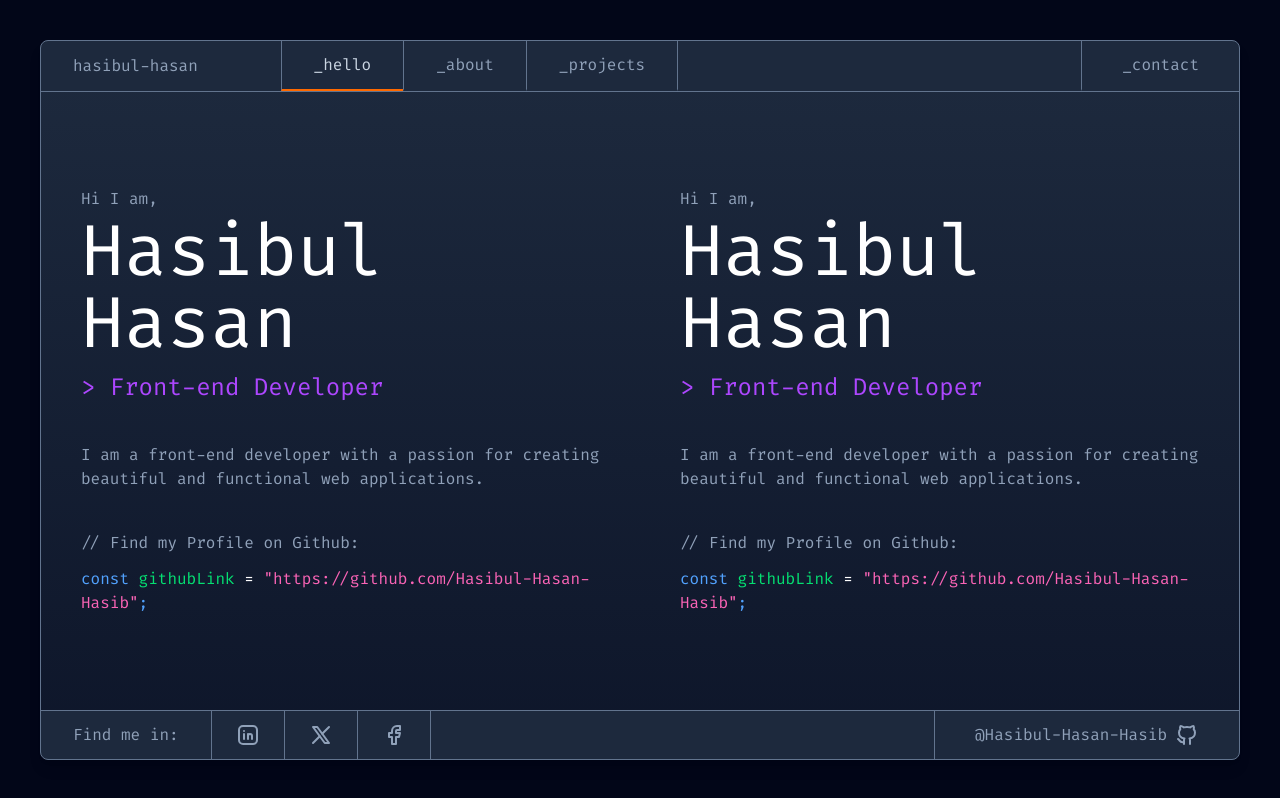
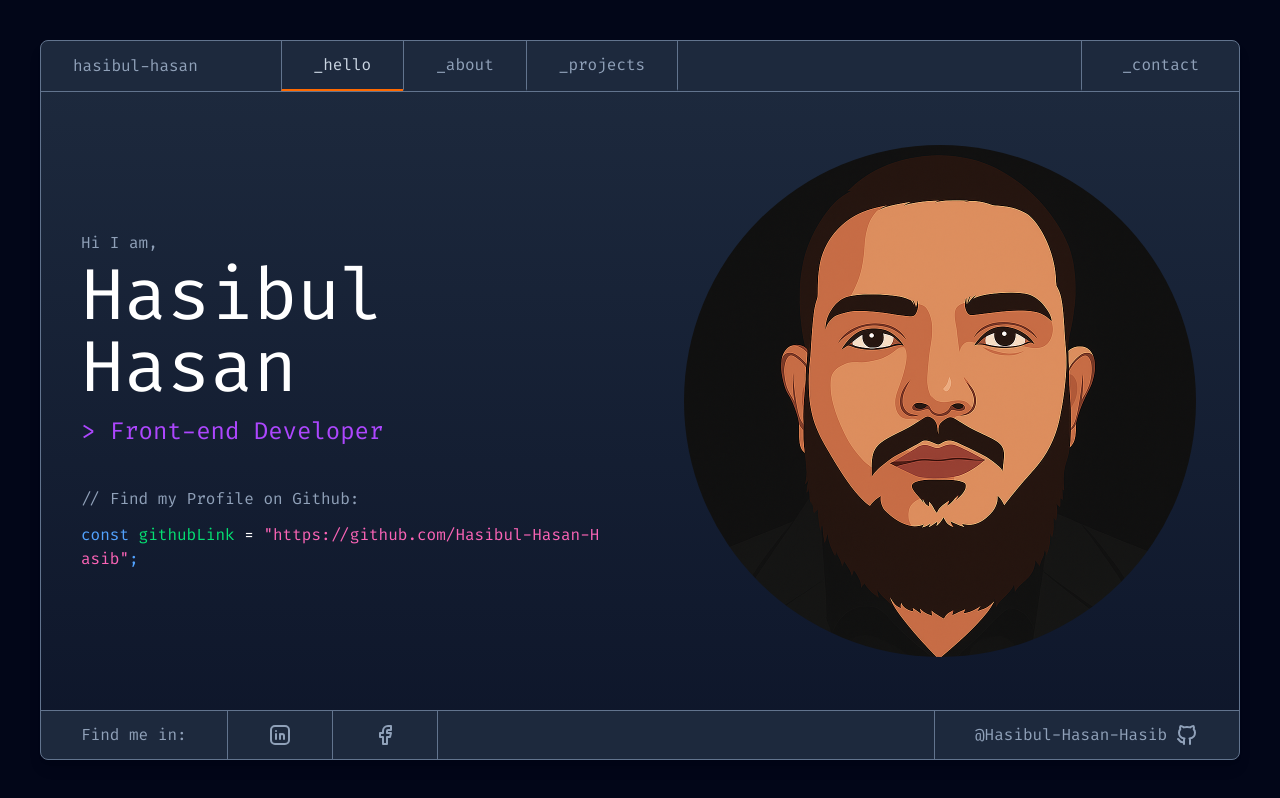
Before and after one commit to Hasibul-Hasan-Hasib/portfolio-v2, a React (Vite) app: page / in a window 1280 px wide. Built offline with nearby package versions, Linux system fonts and the light colour scheme; a web font is replaced by a local one.

Commit message:
Refactor code structure for improved readability and maintainability

```diff
--- a/src/components/Footer.jsx
+++ b/src/components/Footer.jsx
@@ -3,22 +3,22 @@ import { NavLink } from "react-router-dom";
 
 const Footer = () => {
 
-    const linkClasses = `px-6 py-4 border-l border-slate-500 hover:bg-slate-700 hover:text-slate-300`
+    const linkClasses = `px-5 sm:px-8 py-4 border-l border-slate-500 hover:bg-slate-700 hover:text-slate-300`
 
     return (
         <footer className="overflow-hidden mt-auto items-center text-slate-400 border-t border-slate-500">
-            <nav className="flex items-center">
-                <span className="px-7 whitespace-nowrap">Find me in:</span>
+            <nav className="flex place-items-center">
+                <span className="px-6 sm:px-8 whitespace-nowrap">Find me in:</span>
                 <NavLink className={linkClasses} to="/">
                     <IconBrandLinkedin size={24} />
-                </NavLink>
-                <NavLink className={linkClasses} to="/about">
-                    <IconBrandX size={24} />
                 </NavLink>
                 <NavLink className={`${linkClasses} border-r`} to="/about">
                     <IconBrandFacebook size={24} />
                 </NavLink>
-                <NavLink className="flex ml-auto px-8 py-4 border-l border-slate-500 hover:bg-slate-700 hover:text-slate-300" to="/contact">
+                <NavLink className={`${linkClasses} md:hidden border-r`} to="/about">
+                    <IconBrandGithub size={24} />
+                </NavLink>
+                <NavLink className="hidden md:flex ml-auto px-8 py-4 border-l border-slate-500 hover:bg-slate-700 hover:text-slate-300" to="/contact">
                     @Hasibul-Hasan-Hasib <IconBrandGithub className="ml-3" size={24} />
                 </NavLink>
             </nav>
--- a/src/components/Header.jsx
+++ b/src/components/Header.jsx
@@ -9,7 +9,7 @@ const Header = () => {
         }`
 
     return (
-        <header className="grid grid-cols-10 items-center text-slate-400 border-b border-slate-500 overflow-hidden">
+        <header className="md:grid grid-cols-10 items-center hidden text-slate-400 border-b border-slate-500 overflow-hidden">
             <span className="px-7 col-span-2">hasibul-hasan</span>
             <nav className="col-span-8 flex items-center">
                 <NavLink to="/" className={linkClasses}>
--- a/src/components/HomeHeroSection.jsx
+++ b/src/components/HomeHeroSection.jsx
@@ -1,20 +1,18 @@
 import React from 'react';
+import { Link } from 'react-router-dom';
 
 const HomeHeroSection = () => {
     return (
-        <div className='col-span-5 p-8'>
+        <div className='col-span-5 m-auto p-8'>
             <h3 className='text-slate-400 mb-2'>Hi I am,</h3>
-            <h1 className='text-7xl mb-4'>Hasibul Hasan</h1>
-            <h6 className='mb-8 text-purple-500 text-2xl'>&gt; Front-end Developer</h6>
-            <p className='text-slate-400 mb-8'>
-                I am a front-end developer with a passion for creating beautiful and functional web applications.
-            </p>
+            <h1 className='lg:text-7xl md:text-6xl text-4xl mb-4'>Hasibul Hasan</h1>
+            <h6 className='mb-8 text-purple-500 text-xl md:text-2xl'>&gt; Front-end Developer</h6>
             <h6 className='mb-4 text-slate-400'>// Find my Profile on Github:</h6>
-            <h6>
+            <h6 className=''>
                 <span className='text-blue-400'>const</span>&nbsp;
                 <span className='text-green-400'>githubLink</span>
                 &nbsp;=&nbsp;
-                <span className='text-pink-400'>"https://github.com/Hasibul-Hasan-Hasib"</span>
+                <Link to='https://github.com/Hasibul-Hasan-Hasib' className='text-pink-400 break-all'>"https://github.com/Hasibul-Hasan-Hasib"</Link>
                 <span className='text-blue-400'>;</span>
             </h6>
         </div>
--- a/src/layout/Layout.jsx
+++ b/src/layout/Layout.jsx
@@ -4,7 +4,7 @@ import Footer from '../components/Footer'
 
 const Layout = () => {
     return (
-        <div className='p-8 bg-slate-950 min-h-screen'>
+        <div className='p-5 md:p-8 bg-slate-950 min-h-screen'>
             <div className='flex flex-col rounded-lg bg-slate-800 shadow-lg min-h-[calc(100vh-5rem)] border border-slate-500'>
                 <Header />
                 <main>
--- a/src/pages/Home.jsx
+++ b/src/pages/Home.jsx
@@ -1,11 +1,12 @@
 import HomeHeroSection from "../components/HomeHeroSection";
-import LoadingSkeleton from "../components/Skeleton";
 
 const Home = () => {
     return (
-        <section className="grid grid-cols-10 min-h-[calc(100vh-11.35rem)] items-center bg-gradient-to-b from-slate-800 to-slate-900 text-white">
+        <section className="grid grid-cols-1 md:grid-cols-10 place-items-center min-h-[calc(100vh-11.35rem)] bg-gradient-to-b from-slate-800 to-slate-900 text-white">
             <HomeHeroSection />
-            <HomeHeroSection />
+            <div className="col-span-5 p-8 hidden md:block">
+                <img className="w-lg rounded-[50%]" src="ChatGPT Image Aug 18, 2025, 01_30_44 AM.png" alt="" />
+            </div>
         </section>
 
     );
```
Also changed, not shown: public/ChatGPT Image Aug 18, 2025, 01_30_44 AM.png (added), public/ChatGPT_Image_Aug_18__2025__01_30_44_AM-removebg-preview.png (added).
